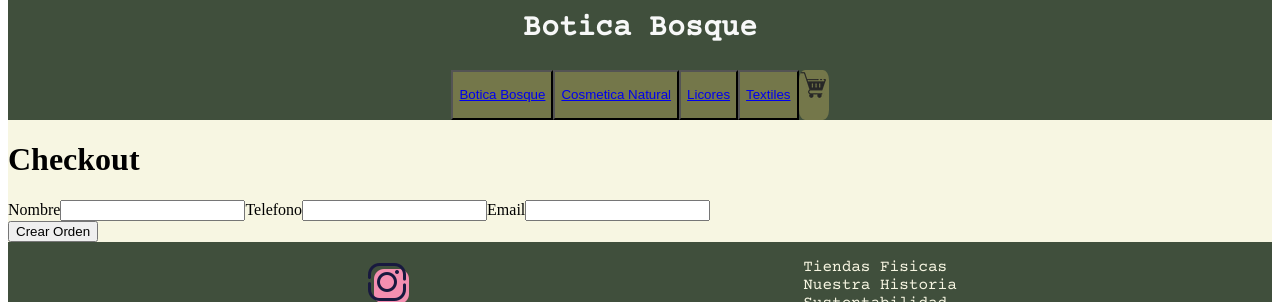
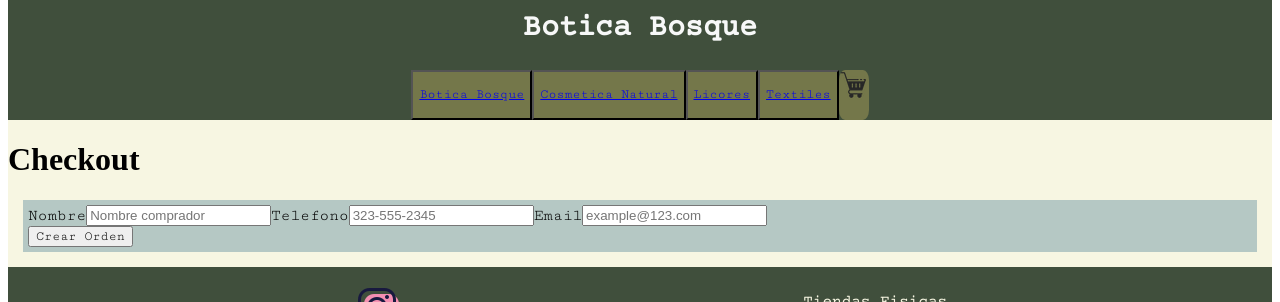
Before and after one commit to Monaolivares/monicaolivares-pe2react, a React (Create React App) app: page /checkout in a window 1280 px wide. Shown: the part 221-523 px from the top of the page. Built offline with nearby package versions, Linux system fonts and the light colour scheme.

Commit message:
dic 22 1

```diff
--- a/public/index.html
+++ b/public/index.html
@@ -7,7 +7,10 @@
     <link rel="preconnect" href="https://fonts.googleapis.com">
     <link rel="preconnect" href="https://fonts.gstatic.com" crossorigin>
     <link href="https://fonts.googleapis.com/css2?family=Courier+Prime&display=swap" rel="stylesheet">
-
+  <!-- fonts -->
+  <link rel="preconnect" href="https://fonts.googleapis.com">
+<link rel="preconnect" href="https://fonts.gstatic.com" crossorigin>
+<link href="https://fonts.googleapis.com/css2?family=Cutive+Mono&display=swap" rel="stylesheet">
     <meta name="viewport" content="width=device-width, initial-scale=1" />
     <meta name="theme-color" content="#000000" />
     <meta
--- a/src/components/Cart/Cart.css
+++ b/src/components/Cart/Cart.css
@@ -1,23 +1,24 @@
-.cartContainer {
+.CartContainer {
     display: flex;
     justify-content: space-between;
     align-items: center;
     padding: 1rem;
+    border: 1rem;
+    background-color: rgb(154,123,115);
   }
 
-  .cartBtns {
+  .CartBtn {
     display: flex;
     align-items: center;
     gap: 1rem;
   }
 
-  .cartBtn {
-    border: none;
-    outline: none;
-    background: transparent;
-  }
 
   .cartPrice {
     font-size: 1.2rem;
     font-weight: 600;
   }
+
+  .ContenedorItemsCarro{
+    background-color: rgb(154,123,115) ;
+  }
--- a/src/components/Cart/Cart.js
+++ b/src/components/Cart/Cart.js
@@ -14,7 +14,7 @@ const Cart = () => {
       <div>
         {cart.items.length !== 0 ? (
           cart.items.map(item => (
-            <div key={item.id} className={styles.cartContainer}>
+            <div key={item.id} className="CartContainer">
               <div>
                 <img
                   className={styles.cartImg}
@@ -24,7 +24,7 @@ const Cart = () => {
               </div>
               <div className={styles.cartBtns}>
                 <button
-                  className={styles.cartBtn}
+                  className="CartBtn"
                   onClick={() => removeItem(item)}
                 >
                   ➖
--- a/src/components/CartWidget/CartWidget.css
+++ b/src/components/CartWidget/CartWidget.css
@@ -5,6 +5,6 @@
     gap: 0.5rem;
   }
 
-  .cartIconContainer > p {
+  .pCartWidget{
     color: aliceblue;
   }
--- a/src/components/CartWidget/CartWidget.js
+++ b/src/components/CartWidget/CartWidget.js
@@ -10,7 +10,7 @@ const CartWidget = () => {
     <Link to='/cart' className={style.CartWidget}>
       <div className={style.cartIconContainer}>
         <img className='CartImg' src={cartIcon} alt='cart-widget' />
-        <p>{cart.length}</p>
+        <p className='pCartWidget'>{cart.length}</p>
       </div>
     </Link>
   )
--- a/src/components/CheckoutForm/CheckoutForm.css
+++ b/src/components/CheckoutForm/CheckoutForm.css
@@ -0,0 +1,13 @@
+.Container{
+    background-color: rgb(181,200,196);
+    margin: 15px;
+    padding: 5px;
+    display: flex;
+}
+
+label{
+    font-family: 'Cutive Mono', monospace;
+}
+button{
+    font-family: 'Cutive Mono', monospace;
+}
--- a/src/components/CheckoutForm/CheckoutForm.js
+++ b/src/components/CheckoutForm/CheckoutForm.js
@@ -29,15 +29,15 @@ const CheckoutForm = () => {
       <form onSubmit={e => handleFormChange(e)} className='Form'>
         <label className='Label'>
           Nombre
-          <input required className='Input' type='text' name='nombre' />
+          <input required className='Input' type='text' name='nombre' placeholder='Nombre comprador'/>
         </label>
         <label className='Label'>
           Telefono
-          <input required className='Input' type='phone' name='telefono' />
+          <input required className='Input' type='phone' name='telefono' placeholder='323-555-2345'/>
         </label>
         <label required className='Label'>
           Email
-          <input required className='Input' type='email' name='email' />
+          <input required className='Input' type='email' name='email' placeholder="example@123.com" />
         </label>
         <div className='Label'>
           <button type='submit' className='Button'>
--- a/src/components/Footer/Footer.css
+++ b/src/components/Footer/Footer.css
@@ -11,3 +11,11 @@ li{
     color: rgb(247,246,226);
     font-family:  'Courier Prime', monospace;
 }
+
+.SiteLinks{
+    display: flex;
+    flex-direction: column;
+    align-items: center;
+    margin: 5px;
+    padding: 5px;
+}
--- a/src/components/Footer/Footer.js
+++ b/src/components/Footer/Footer.js
@@ -19,7 +19,7 @@ function Footer(){
                     <li><a href="https://www.youtube.com/channel/UCSUGhQZiGhX1BMBRH-mD7Aw"><img src={Youtube}/></a></li>
                 </ul>
             </div>
-            <div>
+            <div className="SiteLinks">
                 <ul>
                     <li>Tiendas Fisicas</li>
                     <li>Nuestra Historia</li>
--- a/src/components/ItemDetailContainer/ItemDetailContainer.css
+++ b/src/components/ItemDetailContainer/ItemDetailContainer.css
@@ -31,7 +31,7 @@
   .buttonAdd {
     border: none;
     outline: none;
-    background-color: rgb(80, 179, 146);
+    background-color:rgb(85,95,104);
     padding: 1rem 0.5rem;
     border-radius: 5px;
     color: aliceblue;
@@ -39,3 +39,8 @@
 
 
   }
+  .ContAddCarrito{
+    display: flex;
+    justify-content: center;
+    margin: 5px;
+  }
--- a/src/components/ItemDetailContainer/ItemDetailContainer.js
+++ b/src/components/ItemDetailContainer/ItemDetailContainer.js
@@ -45,12 +45,14 @@ const ItemDetailContainer = () => {
                 <p className='Info'>Categoria: {prod.category}</p>
                 <p className='Info'>Descripcion: {prod.description}</p>
                 <p className='Info'>Precio: ${prod.price}</p>
+                <div className='ContAddCarrito'>
                 <button
                   className={styles.buttonAdd}
                   onClick={() => addItem(prod)}
                 >
                   Agregar al Carrito
                 </button>
+                </div>
               </div>
             </div>
           ))}
--- a/src/components/NavBar/NavBar.css
+++ b/src/components/NavBar/NavBar.css
@@ -45,3 +45,8 @@
 NavLink{
     text-decoration: none;
 }
+
+Link{
+    color: white;
+    text-decoration: none;
+}
```
